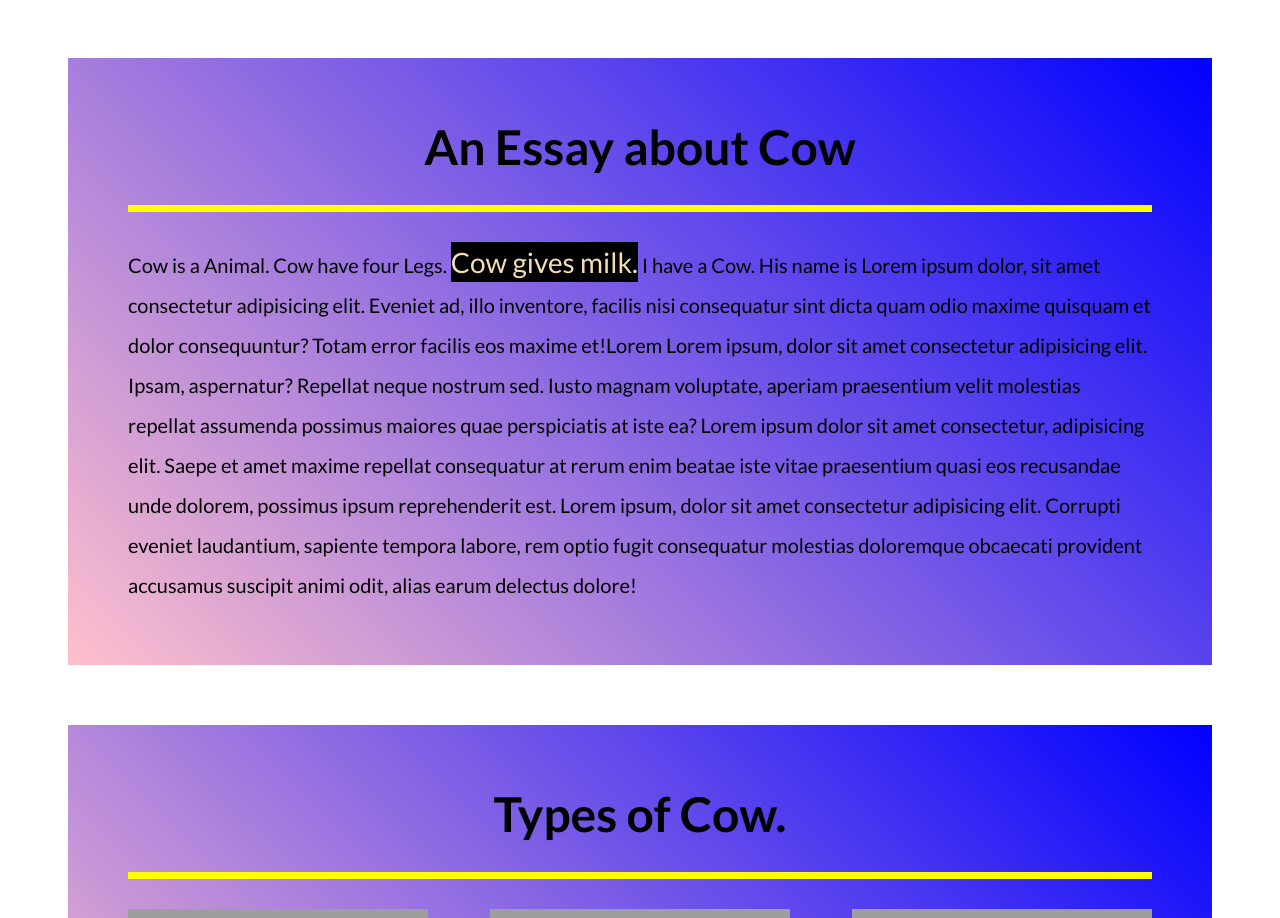
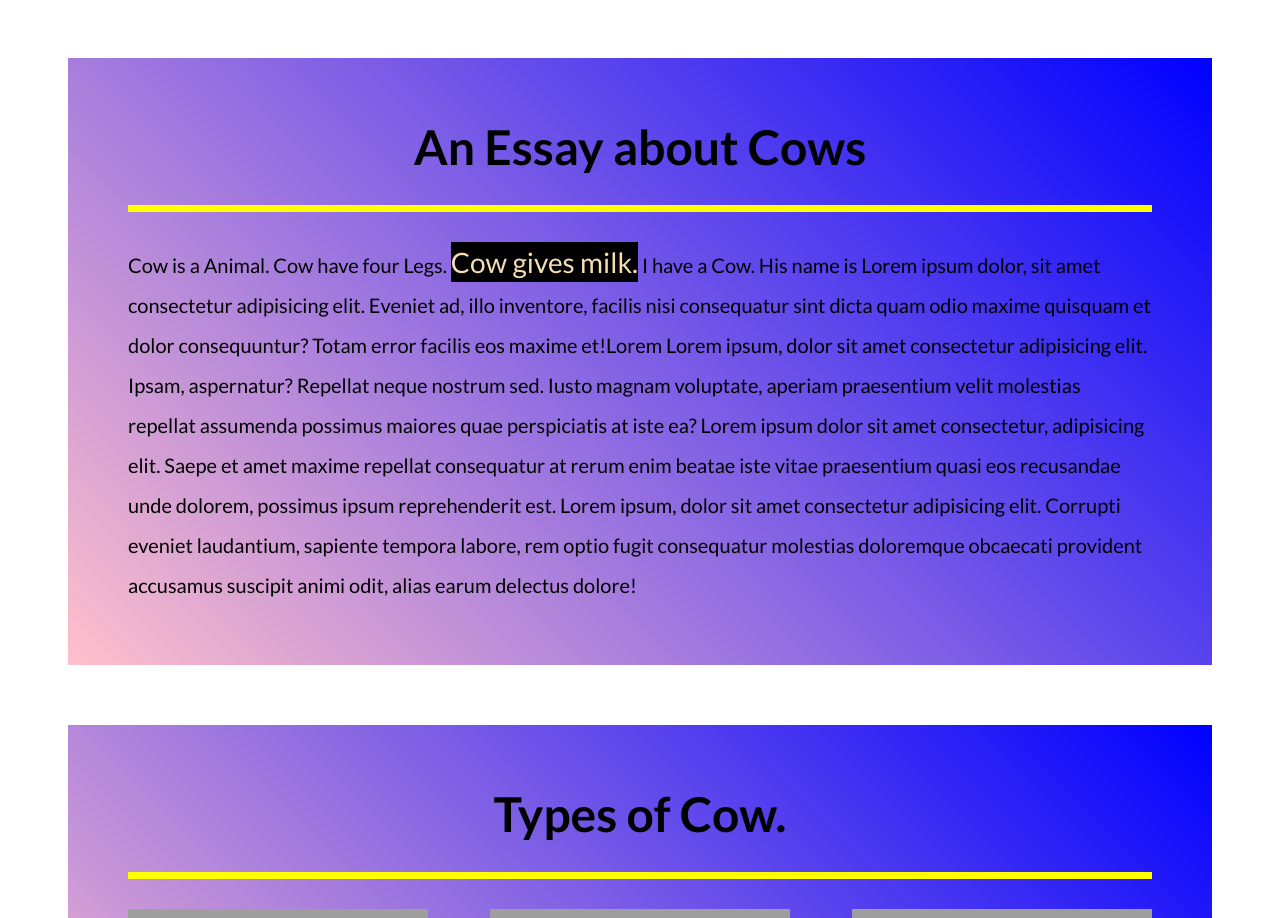
Before and after one commit to jesanotoko/HTML-CSS-SESSION, a plain HTML site: page HTML-CSS-SESSION/index.html in a window 1280 px wide. Shown: the part 802-1720 px from the top of the page. Drawn offline with Linux system fonts and the light colour scheme; grey boxes are pictures that could not be loaded.

```diff
--- a/HTML-CSS-SESSION/index.html
+++ b/HTML-CSS-SESSION/index.html
@@ -12,7 +12,7 @@
     </div>
     <div class="article">
         <!-- content -->
-        <h2>An Essay about Cow</h2>
+        <h2>An Essay about Cows</h2>
         <p>Cow is a Animal. Cow have four Legs. <span class="imp">Cow gives milk.</span> I have a Cow. His name is Lorem ipsum dolor, sit amet consectetur adipisicing elit. Eveniet ad, illo inventore, facilis nisi consequatur sint dicta quam odio maxime quisquam et dolor consequuntur? Totam error facilis eos maxime et!Lorem
     Lorem ipsum, dolor sit amet consectetur adipisicing elit. Ipsam, aspernatur? Repellat neque nostrum sed. Iusto magnam voluptate, aperiam praesentium velit molestias repellat assumenda possimus maiores quae perspiciatis at iste ea?
     Lorem ipsum dolor sit amet consectetur, adipisicing elit. Saepe et amet maxime repellat consequatur at rerum enim beatae iste vitae praesentium quasi eos recusandae unde dolorem, possimus ipsum reprehenderit est.
```
